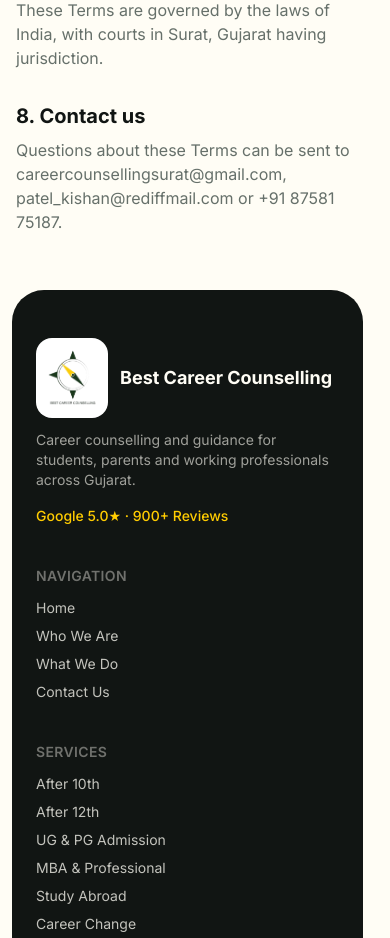
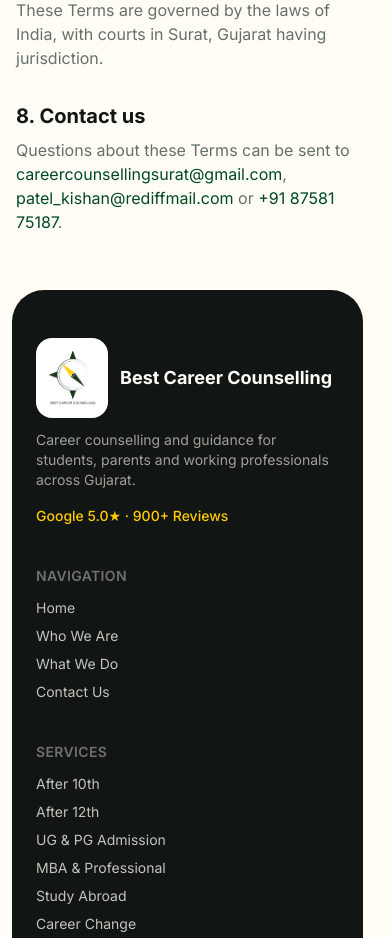
Before and after one commit to greenthera/bestcareercounselling.com, a React (Vite) app: page /terms in a window 390 px wide. Shown: the part 1700-2638 px from the top of the page. Built offline with nearby package versions, Linux system fonts and the light colour scheme; no server answers.

Commit message:
feat: add clickable email and phone links to Privacy Policy and Terms pages (#344)

```diff
--- /dev/null
+++ b/src/components/legal/ContactLinks.tsx
@@ -0,0 +1,26 @@
+import { contactEmails } from '@/data/contact'
+
+interface ContactLinksProps {
+  lead: string
+}
+
+export function ContactLinks({ lead }: ContactLinksProps) {
+  return (
+    <>
+      {lead}{' '}
+      {contactEmails.map((email, index) => (
+        <span key={email}>
+          <a href={`mailto:${email}`} className="text-brand-green hover:underline">
+            {email}
+          </a>
+          {index < contactEmails.length - 1 ? ', ' : ' '}
+        </span>
+      ))}
+      or{' '}
+      <a href="tel:+918758175187" className="text-brand-green hover:underline">
+        +91 87581 75187
+      </a>
+      .
+    </>
+  )
+}
--- a/src/components/legal/LegalPageLayout.tsx
+++ b/src/components/legal/LegalPageLayout.tsx
@@ -1,8 +1,9 @@
+import type { ReactNode } from 'react'
 import { Reveal } from '@/components/ui/reveal'
 
 export interface LegalSection {
   heading: string
-  paragraphs: string[]
+  paragraphs: ReactNode[]
 }
 
 interface LegalPageLayoutProps {
@@ -25,8 +26,8 @@
         {sections.map((section, index) => (
           <Reveal key={section.heading} delay={index * 60}>
             <h2 className="text-xl font-bold text-ink">{section.heading}</h2>
-            {section.paragraphs.map((paragraph) => (
-              <p key={paragraph} className="mt-2 text-muted-ink">
+            {section.paragraphs.map((paragraph, paragraphIndex) => (
+              <p key={paragraphIndex} className="mt-2 text-muted-ink">
                 {paragraph}
               </p>
             ))}
--- a/src/pages/PrivacyPolicy.tsx
+++ b/src/pages/PrivacyPolicy.tsx
@@ -1,4 +1,5 @@
 import { LegalPageLayout, type LegalSection } from '@/components/legal/LegalPageLayout'
+import { ContactLinks } from '@/components/legal/ContactLinks'
 import { usePageSeo } from '@/hooks/usePageSeo'
 import { pageSeo } from '@/data/seo'
 
@@ -50,7 +51,7 @@
   {
     heading: '8. Contact us',
     paragraphs: [
-      'If you have questions about this Privacy Policy or how your information is handled, contact us at careercounsellingsurat@gmail.com, patel_kishan@rediffmail.com or +91 87581 75187.',
+      <ContactLinks lead="If you have questions about this Privacy Policy or how your information is handled, contact us at" />,
     ],
   },
 ]
--- a/src/pages/Terms.tsx
+++ b/src/pages/Terms.tsx
@@ -1,4 +1,5 @@
 import { LegalPageLayout, type LegalSection } from '@/components/legal/LegalPageLayout'
+import { ContactLinks } from '@/components/legal/ContactLinks'
 import { usePageSeo } from '@/hooks/usePageSeo'
 import { pageSeo } from '@/data/seo'
 
@@ -46,9 +47,7 @@
   },
   {
     heading: '8. Contact us',
-    paragraphs: [
-      'Questions about these Terms can be sent to careercounsellingsurat@gmail.com, patel_kishan@rediffmail.com or +91 87581 75187.',
-    ],
+    paragraphs: [<ContactLinks lead="Questions about these Terms can be sent to" />],
   },
 ]
 
```
